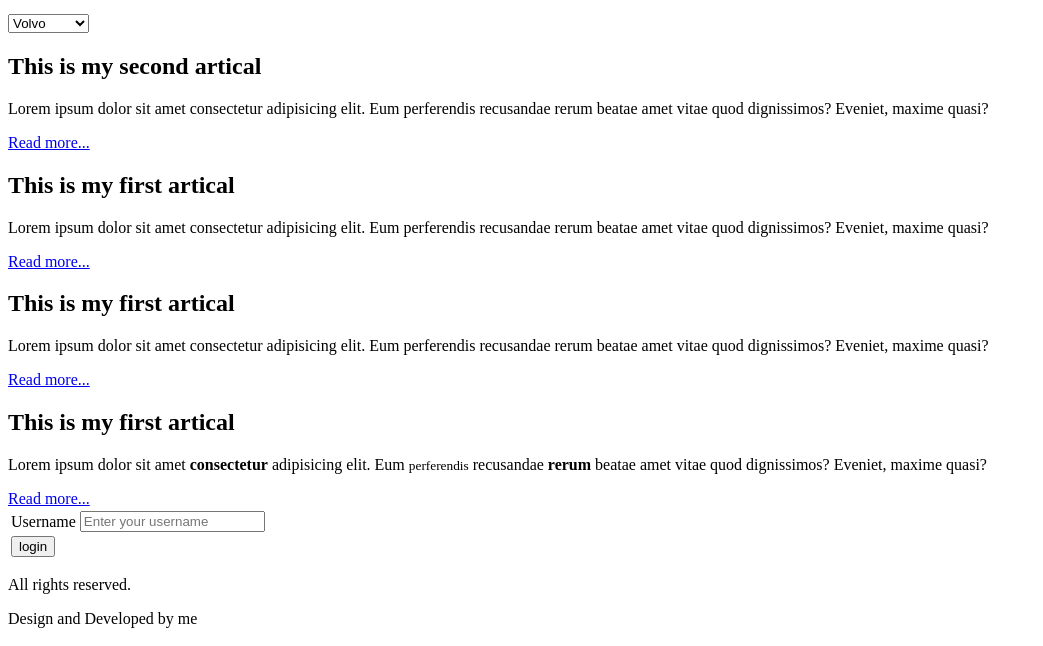
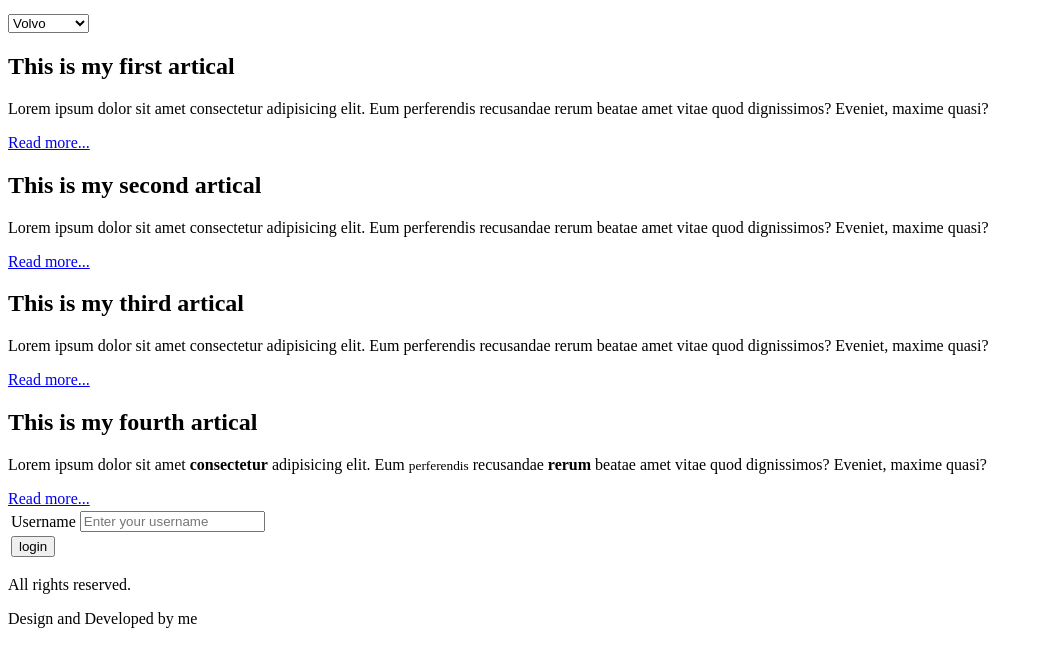
Before and after one commit to mahmuda-alam/learn-html-css, a plain HTML site: page index.html in a window 1280 px wide. Shown: the part 154-800 px from the top of the page, without its empty margins (0-1043 px from the left). Drawn offline with Linux system fonts and the light colour scheme.

Commit message:
Rename article header

```diff
--- a/index.html
+++ b/index.html
@@ -51,25 +51,25 @@
           </select>
         <section>
             <article>
+                <h2>This is my first artical</h2>
+                <p>Lorem ipsum dolor sit amet consectetur adipisicing elit. Eum perferendis recusandae rerum beatae amet vitae quod dignissimos? Eveniet, maxime quasi?</p>
+                <a href="#">Read more...</a>
+            </article>
+
+            <article>
                 <h2>This is my second artical</h2>
                 <p>Lorem ipsum dolor sit amet consectetur adipisicing elit. Eum perferendis recusandae rerum beatae amet vitae quod dignissimos? Eveniet, maxime quasi?</p>
                 <a href="#">Read more...</a>
             </article>
 
             <article>
-                <h2>This is my first artical</h2>
+                <h2>This is my third artical</h2>
                 <p>Lorem ipsum dolor sit amet consectetur adipisicing elit. Eum perferendis recusandae rerum beatae amet vitae quod dignissimos? Eveniet, maxime quasi?</p>
                 <a href="#">Read more...</a>
             </article>
 
             <article>
-                <h2>This is my first artical</h2>
-                <p>Lorem ipsum dolor sit amet consectetur adipisicing elit. Eum perferendis recusandae rerum beatae amet vitae quod dignissimos? Eveniet, maxime quasi?</p>
-                <a href="#">Read more...</a>
-            </article>
-
-            <article>
-                <h2>This is my first artical</h2>
+                <h2>This is my fourth artical</h2>
                 <p>Lorem ipsum dolor sit amet <b>consectetur</b> adipisicing elit. Eum <small>perferendis</small> recusandae <strong>rerum</strong> beatae amet vitae quod dignissimos? Eveniet, maxime quasi?</p>
                 <a href="#read-more">Read more...</a>
             </article>
```
